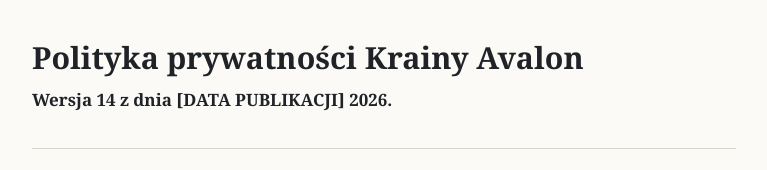
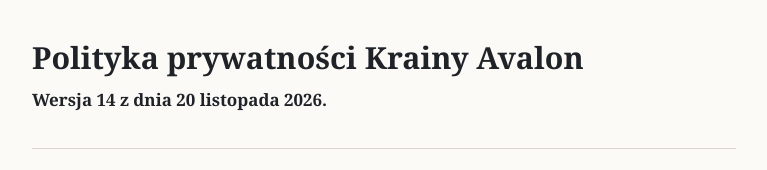
Before and after one commit to Semptis/polityka, a plain HTML site: page index.html in a window 1280 px wide. Shown: the top 170 px of the page, without its empty margins (256-1023 px from the left). Drawn offline with Linux system fonts and the light colour scheme.

Commit message:
Polityka prywatności — wersja 14 z 20 listopada 2026: Chorągwie (wniosek, przynależność, zdjęcie, moderacja, archiwum kanałów) i wiek od 20 lat
Co-Authored-By: Claude Opus 5.5 <noreply@anthropic.com>

```diff
--- a/index.html
+++ b/index.html
@@ -34,7 +34,7 @@ footer{margin-top:3rem;color:var(--cichy);font-size:.85rem}
 <body>
 <main>
 <h1>Polityka prywatności Krainy Avalon</h1>
-<p><strong>Wersja 14 z dnia [DATA PUBLIKACJI] 2026.</strong></p>
+<p><strong>Wersja 14 z dnia 20 listopada 2026.</strong></p>
 <h2>1. Kto odpowiada za dane</h2>
 <p>Administratorem jest <strong>Karol Madej</strong>, osoba prywatna prowadząca Krainę Avalon, zarazem jej uczestnik i członek Rady. Kontakt: <strong><a href="mailto:kontakt@krainavalon.pl">kontakt@krainavalon.pl</a></strong>. Jeśli sprawa dotyczy samego administratora, napisz prywatnie do drugiego Opiekuna Avalonu — to osoba z rolą „Opiekun Avalonu” na serwerze, inna niż administrator.</p>
 <p>Discord (w Europie: Discord Netherlands BV) jest osobnym administratorem Twojego konta: <a href="https://discord.com/privacy">https://discord.com/privacy</a>.</p>
```
